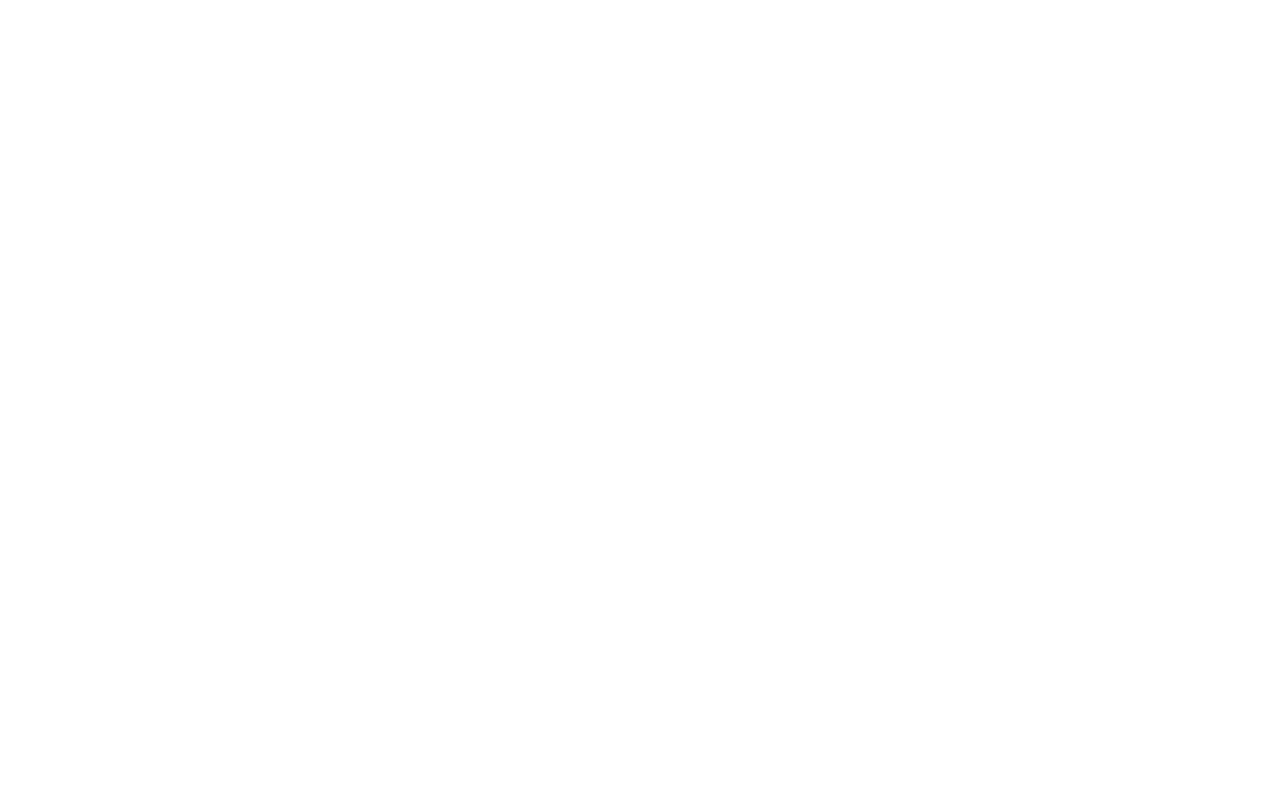
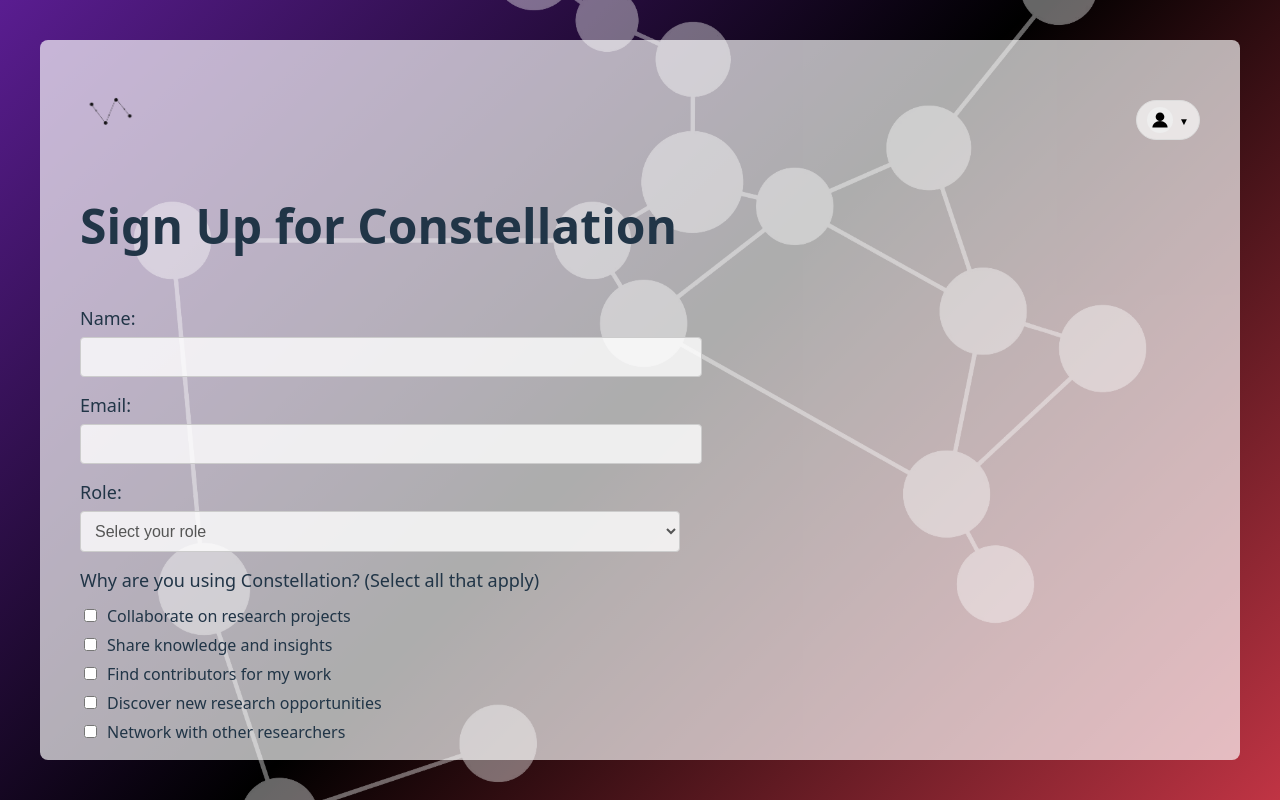
Before and after one commit to ksimpsn/constellation, a React app in the folder frontend/: page /signup in a window 1280 px wide. Before the commit this address had no page. Built offline with nearby package versions, Linux system fonts and the light colour scheme; the HTML template or start-up script is replaced by a standard one.

Commit message:
Add sign up page for researchers and stars

```diff
--- a/frontend/src/App.tsx
+++ b/frontend/src/App.tsx
@@ -7,6 +7,7 @@ import Security from "./pages/Security.tsx";
 import BrowseProjects from "./pages/BrowseProjects.tsx";
 import SubmitProject from "./pages/SubmitProject.tsx";
 import ResearcherDashboard from "./pages/ResearcherDashboard.tsx";
+import Signup from "./pages/Signup.tsx";
 
 function App() {
   return (
@@ -19,6 +20,7 @@ function App() {
         <Route path="/browse" element={<BrowseProjects />} />
         <Route path="/submit" element={<SubmitProject />} />
         <Route path="/researcher" element={<ResearcherDashboard />} />
+        <Route path="/signup" element={<Signup />} />
       </Routes>
     </BrowserRouter>
   );
--- /dev/null
+++ b/frontend/src/pages/Signup.tsx
@@ -0,0 +1,113 @@
+import React, { useState } from 'react';
+import GradientBackground from '../components/GradientBackground';
+
+const Signup: React.FC = () => {
+  const [name, setName] = useState('');
+  const [email, setEmail] = useState('');
+  const [role, setRole] = useState('');
+  const [reasons, setReasons] = useState<string[]>([]);
+
+  const reasonOptions = [
+    'Collaborate on research projects',
+    'Share knowledge and insights',
+    'Find contributors for my work',
+    'Discover new research opportunities',
+    'Network with other researchers'
+  ];
+
+  const handleReasonChange = (reason: string) => {
+    setReasons(prev =>
+      prev.includes(reason)
+        ? prev.filter(r => r !== reason)
+        : [...prev, reason]
+    );
+  };
+
+  const handleSubmit = async (e: React.FormEvent) => {
+    e.preventDefault();
+    try {
+      const response = await fetch('http://localhost:5001/signup', {
+        method: 'POST',
+        headers: {
+          'Content-Type': 'application/json',
+        },
+        body: JSON.stringify({ name, email, role, reasons }),
+      });
+      const data = await response.json();
+      if (response.ok) {
+        alert('Signup successful!');
+      } else {
+        alert(`Error: ${data.error}`);
+      }
+    } catch (error) {
+      console.error('Signup error:', error);
+      alert('Signup failed. Check console for details.');
+    }
+  };
+
+  return (
+    <GradientBackground>
+      <h1 style={{ fontSize: '48px', marginTop: '40px' }}>Sign Up for Constellation</h1>
+      <form onSubmit={handleSubmit} style={{ maxWidth: '600px', width: '100%', marginTop: '20px' }}>
+        <div style={{ marginBottom: '15px' }}>
+          <label htmlFor="name" style={{ fontSize: '18px' }}>Name:</label>
+          <input
+            type="text"
+            id="name"
+            value={name}
+            onChange={(e) => setName(e.target.value)}
+            required
+            style={{ width: '100%', padding: '10px', marginTop: '5px', fontSize: '16px', border: '1px solid #ccc', borderRadius: '4px', background: 'rgba(255, 255, 255, 0.8)', color: '#555' }}
+          />
+        </div>
+        <div style={{ marginBottom: '15px' }}>
+          <label htmlFor="email" style={{ fontSize: '18px' }}>Email:</label>
+          <input
+            type="email"
+            id="email"
+            value={email}
+            onChange={(e) => setEmail(e.target.value)}
+            required
+            style={{ width: '100%', padding: '10px', marginTop: '5px', fontSize: '16px', border: '1px solid #ccc', borderRadius: '4px', background: 'rgba(255, 255, 255, 0.8)', color: '#555' }}
+          />
+        </div>
+        <div style={{ marginBottom: '15px' }}>
+          <label htmlFor="role" style={{ fontSize: '18px' }}>Role:</label>
+          <select
+            id="role"
+            value={role}
+            onChange={(e) => setRole(e.target.value)}
+            required
+            style={{ width: '100%', padding: '10px', marginTop: '5px', fontSize: '16px', border: '1px solid #ccc', borderRadius: '4px', background: 'rgba(255, 255, 255, 0.8)', color: role === '' ? '#555' : 'black' }}
+          >
+            <option value="">Select your role</option>
+            <option value="researcher">Researcher</option>
+            <option value="contributor">Contributor</option>
+          </select>
+        </div>
+        <div style={{ marginBottom: '15px' }}>
+          <label style={{ fontSize: '18px' }}>Why are you using Constellation? (Select all that apply)</label>
+          <div style={{ marginTop: '10px' }}>
+            {reasonOptions.map((reason) => (
+              <div key={reason} style={{ marginBottom: '5px' }}>
+                <input
+                  type="checkbox"
+                  id={reason}
+                  checked={reasons.includes(reason)}
+                  onChange={() => handleReasonChange(reason)}
+                  style={{ marginRight: '10px', background: 'rgba(255, 255, 255, 0.8)', accentColor: '#5a1d91' }}
+                />
+                <label htmlFor={reason} style={{ fontSize: '16px' }}>{reason}</label>
+              </div>
+            ))}
+          </div>
+        </div>
+        <button type="submit" style={{ padding: '14px 28px', background: 'black', color: 'white', fontSize: '18px', border: 'none', borderRadius: '6px', cursor: 'pointer', marginTop: '20px' }}>
+          Sign Up
+        </button>
+      </form>
+    </GradientBackground>
+  );
+};
+
+export default Signup;
```
